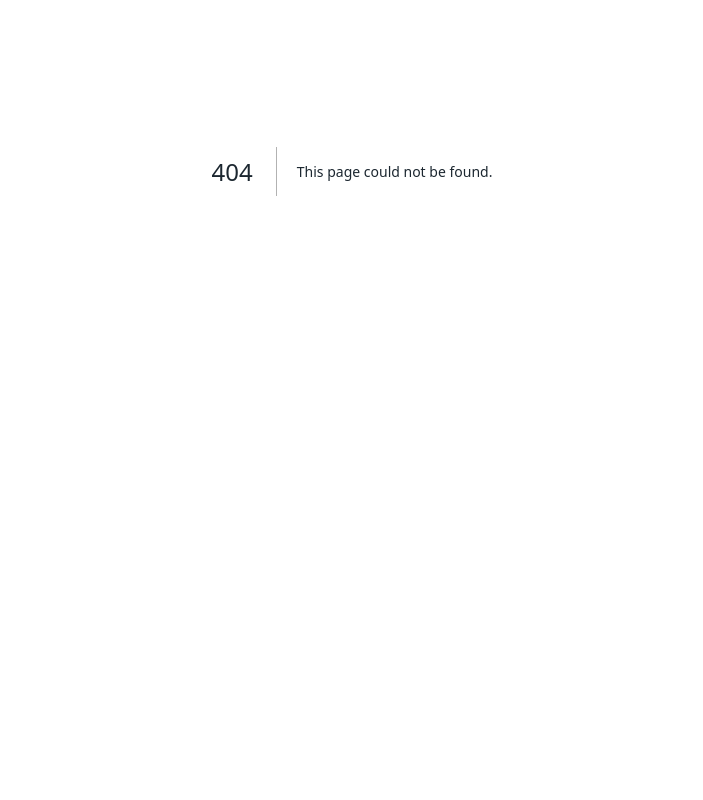
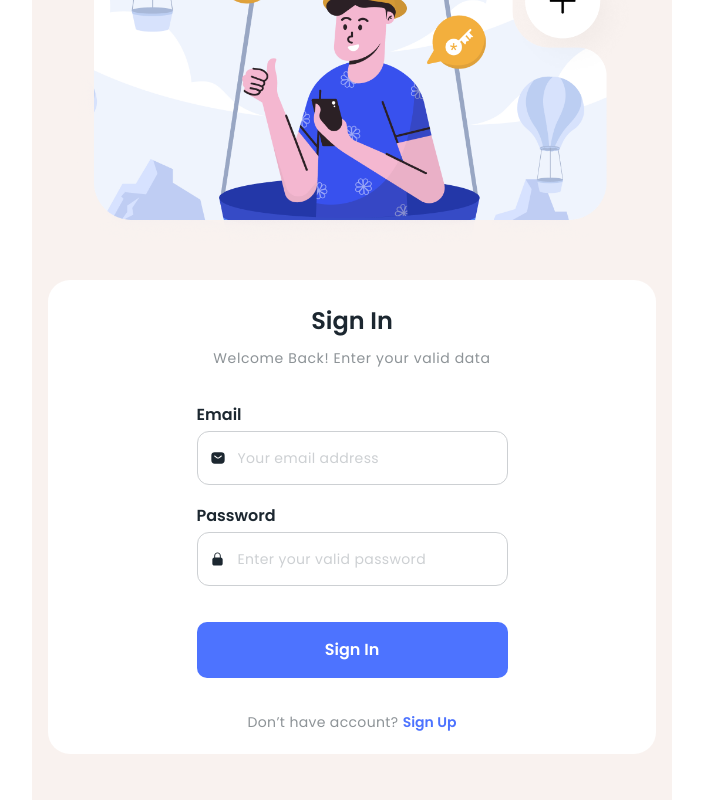
Before and after one commit to dianerdiana/travela-web, a Next.js app: page /login in a window 1280 px wide. Before the commit this address had no page. Shown: the part 229-1029 px from the top of the page, without its empty margins (288-991 px from the left). Before the commit the page ends 800 px from the top, so only its background shows below. Built offline with nearby package versions, Linux system fonts and the light colour scheme.

Commit message:
Create login page

```diff
--- /dev/null
+++ b/src/app/(auth)/login/form.tsx
@@ -0,0 +1,126 @@
+"use client";
+
+// ** Layout
+import BlankLayout from "@/layouts/BlankLayout";
+
+// ** Next
+import Link from "next/link";
+
+// ** Thirdparty
+import { useForm, Controller } from "react-hook-form";
+import { zodResolver } from "@hookform/resolvers/zod";
+import { z } from "zod";
+
+// ** Validation
+import { loginSchema } from "@/lib/validations/login";
+
+export default function FormLogin() {
+  const {
+    control,
+    handleSubmit,
+    formState: { errors },
+  } = useForm<z.infer<typeof loginSchema>>({
+    resolver: zodResolver(loginSchema),
+  });
+
+  const onSubmit = (data: z.infer<typeof loginSchema>) => {
+    console.log(data);
+  };
+
+  return (
+    <form
+      onSubmit={handleSubmit(onSubmit)}
+      className="card py-5 px-4 flex flex-col items-center gap-8"
+    >
+      <div className="flex flex-col items-center">
+        <h3 className="text-2xl font-semibold leading-[42px] mb-1">Sign In</h3>
+        <p className="text-sm text-secondary-500 leading-[25px] tracking-[0.6px]">
+          Welcome Back! Enter your valid data
+        </p>
+      </div>
+      <div className="flex flex-col max-w-[311px] w-full gap-[15px]">
+        <div className="flex flex-col gap-1 w-full">
+          <label htmlFor="email" className="font-semibold">
+            Email
+          </label>
+          <Controller
+            control={control}
+            name="email"
+            render={({ field }) => (
+              <div
+                className={`flex items-center gap-3 p-[16px_12px] border rounded-xl transition-all duration-300 ${
+                  errors.email
+                    ? "border-red-500 focus-within:border-red-400"
+                    : "border-secondary-200 focus-within:border-primary-400 "
+                }`}
+              >
+                <div className="w-4 h-4 flex shrink-0">
+                  <img src="/assets/icons/sms.svg" alt="email-icon" />
+                </div>
+                <input
+                  {...field}
+                  type="email"
+                  className="appearance-none outline-none w-full text-sm placeholder:text-secondary-200 tracking-[0.35px]"
+                  placeholder="Your email address"
+                  aria-invalid={errors.email && true}
+                  aria-describedby="err-email"
+                />
+              </div>
+            )}
+          />
+          <span id="err-email" className="text-red-500 text-sm">
+            {errors.email && errors.email.message}
+          </span>
+        </div>
+        <div className="flex flex-col gap-1 w-full">
+          <label htmlFor="password" className="font-semibold">
+            Password
+          </label>
+          <Controller
+            control={control}
+            name="password"
+            render={({ field }) => (
+              <div
+                className={`flex items-center gap-3 p-[16px_12px] border rounded-xl transition-all duration-300 ${
+                  errors.password
+                    ? "border-red-500 focus-within:border-red-400"
+                    : "border-secondary-200 focus-within:border-primary-400 "
+                }`}
+              >
+                <div className="w-4 h-4 flex shrink-0">
+                  <img src="/assets/icons/lock.svg" alt="password-icon" />
+                </div>
+                <input
+                  {...field}
+                  type="password"
+                  className="appearance-none outline-none w-full text-sm placeholder:text-secondary-200 tracking-[0.35px]"
+                  placeholder="Enter your valid password"
+                  aria-invalid={errors.password && true}
+                  aria-describedby="err-password"
+                />
+              </div>
+            )}
+          />
+          <span id="err-password" className="text-red-500 text-sm">
+            {errors.password && errors.password.message}
+          </span>
+        </div>
+      </div>
+      <button className="bg-primary-500 w-full text-white font-semibold max-w-[311px] py-4 leading-6 rounded-[10px]">
+        Sign In
+      </button>
+
+      <p>
+        <span className="text-sm text-secondary-500 tracking-[0.35px]">
+          Don’t have account?
+        </span>{" "}
+        <Link
+          href="/auth/sign-up"
+          className="text-sm text-primary-500 font-semibold"
+        >
+          Sign Up
+        </Link>
+      </p>
+    </form>
+  );
+}
--- a/src/app/auth/sign-in/layout.tsx
+++ b/src/app/(auth)/login/page.tsx
@@ -1,14 +1,13 @@
-import React from "react";
-
 // ** Layout
 import BlankLayout from "@/layouts/BlankLayout";
 
 // ** Next
 import Image from "next/image";
 
-const SignInLayout: React.FC<{ children: React.ReactNode }> = ({
-  children,
-}) => {
+// ** Validation
+import FormLogin from "./form";
+
+export default function SignIn() {
   return (
     <BlankLayout paddingBottom="46px">
       <header className="pt-11 px-4 flex justify-center">
@@ -21,9 +20,11 @@ const SignInLayout: React.FC<{ children: React.ReactNode }> = ({
           priority
         />
       </header>
-      <main>{children}</main>
+      <main>
+        <section id="auth-login">
+          <FormLogin />
+        </section>
+      </main>
     </BlankLayout>
   );
-};
-
-export default SignInLayout;
+}
--- a/src/app/auth/sign-in/page.tsx
+++ /dev/null
@@ -1,70 +0,0 @@
-// ** Next
-import Link from "next/link";
-
-export default function SignIn() {
-  return (
-    <section id="auth-login">
-      <form className="card py-5 px-4 flex flex-col items-center gap-8">
-        <div className="flex flex-col items-center">
-          <h3 className="text-2xl font-semibold leading-[42px] mb-1">
-            Sign In
-          </h3>
-          <p className="text-sm text-secondary-500 leading-[25px] tracking-[0.6px]">
-            Welcome Back! Enter your valid data
-          </p>
-        </div>
-        <div className="flex flex-col max-w-[311px] w-full gap-[15px]">
-          <div className="flex flex-col gap-1 w-full">
-            <label htmlFor="email" className="font-semibold">
-              Email
-            </label>
-            <div className="flex items-center gap-3 p-[16px_12px] border border-secondary-200 rounded-xl focus-within:border-primary-400 transition-all duration-300">
-              <div className="w-4 h-4 flex shrink-0">
-                <img src="/assets/icons/sms.svg" alt="email-icon" />
-              </div>
-              <input
-                id="email"
-                name="email"
-                type="email"
-                className="appearance-none outline-none w-full text-sm placeholder:text-secondary-200 border-secondary-200 tracking-[0.35px]"
-                placeholder="Your email address"
-              />
-            </div>
-          </div>
-          <div className="flex flex-col gap-1 w-full">
-            <label htmlFor="password" className="font-semibold">
-              Password
-            </label>
-            <div className="flex items-center gap-3 p-[16px_12px] border border-secondary-200 rounded-xl focus-within:border-primary-400 transition-all duration-300">
-              <div className="w-4 h-4 flex shrink-0">
-                <img src="/assets/icons/lock.svg" alt="password-icon" />
-              </div>
-              <input
-                id="password"
-                name="password"
-                type="password"
-                className="appearance-none outline-none w-full text-sm placeholder:text-secondary-200 tracking-[0.35px]"
-                placeholder="Enter your valid password"
-              />
-            </div>
-          </div>
-        </div>
-        <button className="bg-primary-500 w-full text-white font-semibold max-w-[311px] py-4 leading-6 rounded-[10px]">
-          Sign In
-        </button>
-
-        <p>
-          <span className="text-sm text-secondary-500 tracking-[0.35px]">
-            Don’t have account?
-          </span>{" "}
-          <Link
-            href="/auth/sign-up"
-            className="text-sm text-primary-500 font-semibold"
-          >
-            Sign Up
-          </Link>
-        </p>
-      </form>
-    </section>
-  );
-}
--- /dev/null
+++ b/src/lib/validations/login.ts
@@ -0,0 +1,8 @@
+import { z } from "zod";
+
+const schema = z.object({
+  email: z.string().email(),
+  password: z.string().min(5),
+});
+
+export const loginSchema = schema.required();
```
Also changed, not shown: package.json (+7 -4 lines), 1 other file (tests, documents, lock files or other folders).
